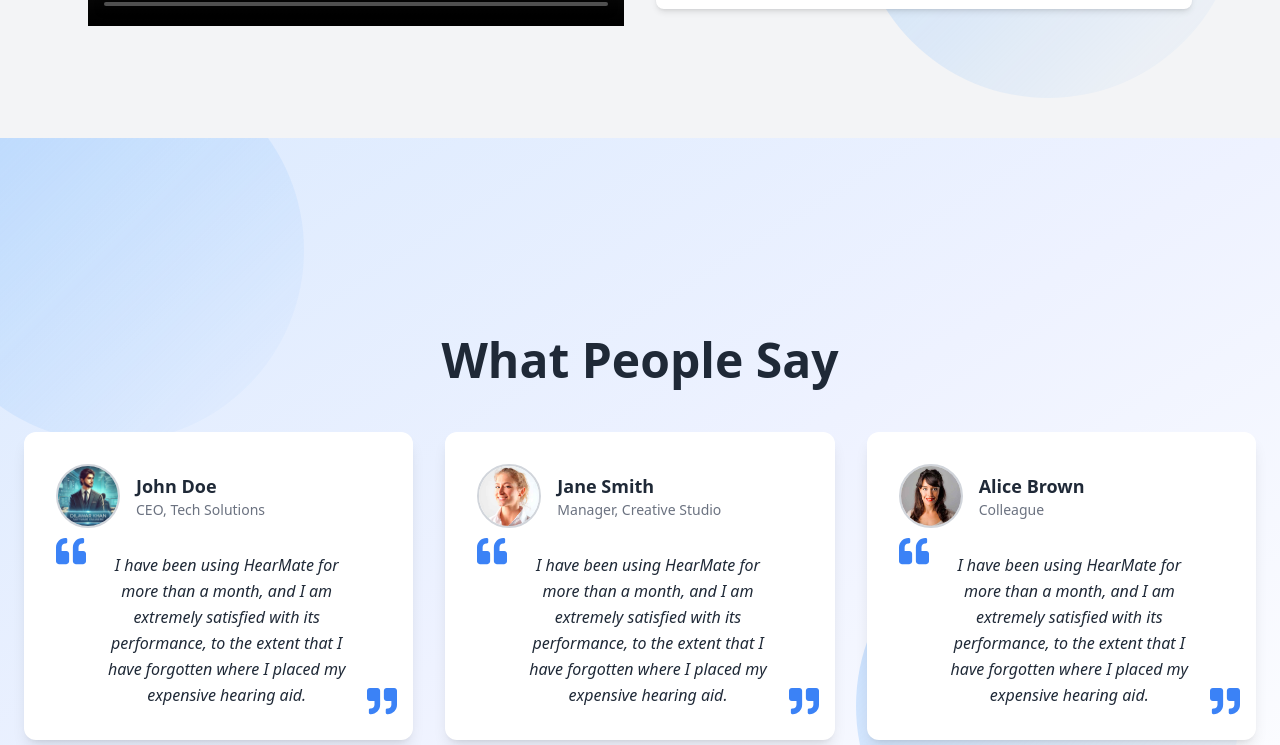
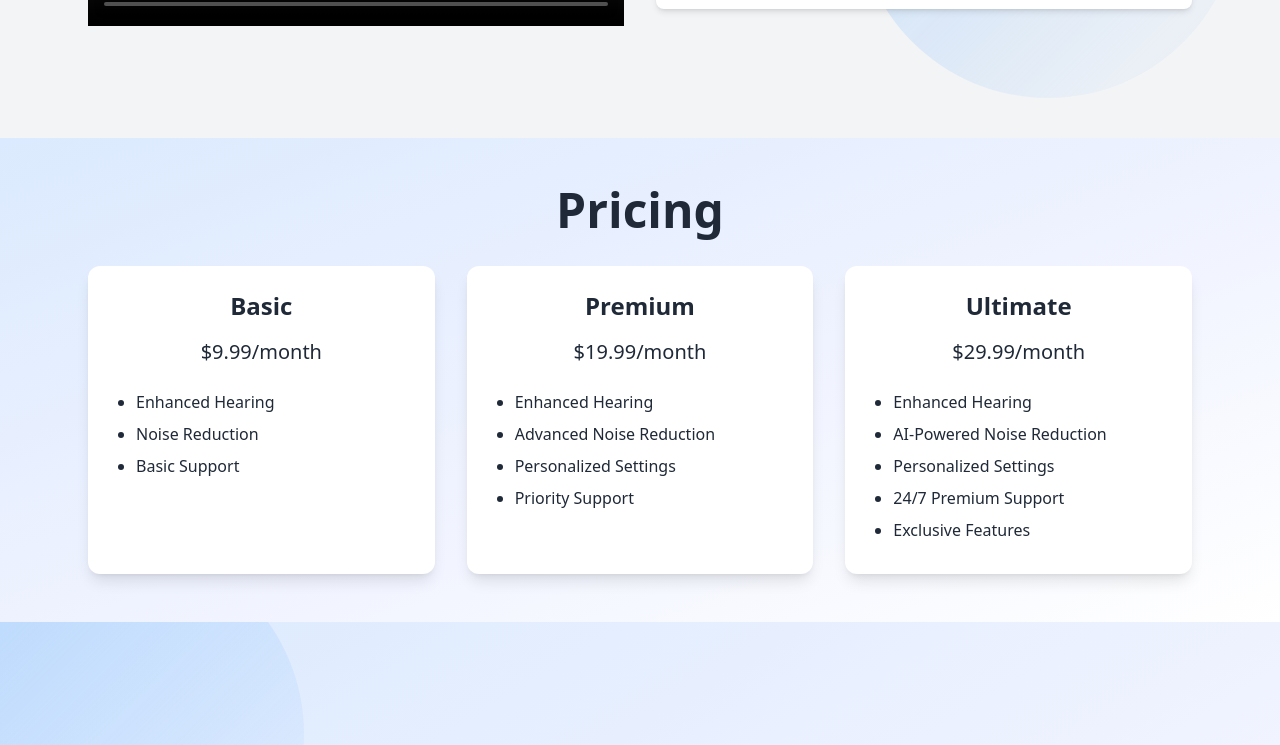
Before and after one commit to saimdev/hearmate, a React (Vite) app: page / in a window 1280 px wide. Shown: the part 3800-4545 px from the top of the page. Built offline with nearby package versions, Linux system fonts and the light colour scheme; grey boxes are pictures that could not be loaded.

Commit message:
Add Video Testimonial

```diff
--- /dev/null
+++ b/src/components/PricingSection.tsx
@@ -0,0 +1,85 @@
+import React, { useEffect, useState } from 'react';
+
+const PricingSection: React.FC = () => {
+
+
+    const [darkMode, setDarkMode] = useState(
+        document.documentElement.classList.contains('dark')
+      );
+
+      useEffect(() => {
+        const observer = new MutationObserver(() => {
+          setDarkMode(document.documentElement.classList.contains('dark'));
+        });
+
+        observer.observe(document.documentElement, { attributes: true });
+
+        return () => observer.disconnect();
+      }, []);
+
+  const pricingPlans = [
+    {
+      name: "Basic",
+      price: "$9.99/month",
+      features: [
+        "Enhanced Hearing",
+        "Noise Reduction",
+        "Basic Support",
+      ],
+    },
+    {
+      name: "Premium",
+      price: "$19.99/month",
+      features: [
+        "Enhanced Hearing",
+        "Advanced Noise Reduction",
+        "Personalized Settings",
+        "Priority Support",
+      ],
+    },
+    {
+      name: "Ultimate",
+      price: "$29.99/month",
+      features: [
+        "Enhanced Hearing",
+        "AI-Powered Noise Reduction",
+        "Personalized Settings",
+        "24/7 Premium Support",
+        "Exclusive Features",
+      ],
+    },
+  ];
+
+  return (
+    <section className={`py-12 ${
+        darkMode
+          ? 'bg-gradient-to-br from-gray-900 via-gray-800 to-gray-700 text-gray-100'
+          : 'bg-gradient-to-br from-blue-100 via-indigo-50 to-white text-gray-800'
+      }`}>
+      <div className="max-w-6xl px-4 mx-auto md:px-6">
+        <h2 className="text-3xl font-extrabold text-center mb-8 md:text-4xl lg:text-5xl">
+          Pricing
+        </h2>
+        <div className="grid grid-cols-1 md:grid-cols-3 gap-8">
+          {pricingPlans.map((plan, index) => (
+            <div key={index} className={`rounded-xl shadow-lg transform transition-transform duration-300 hover:scale-105 hover:shadow-2xl p-6 ${
+                darkMode ? 'bg-gray-800 text-gray-100' : 'bg-white text-gray-800'
+              }`}>
+              <h3 className="text-2xl font-bold mb-4 text-center ">{plan.name}</h3>
+              <p className="text-xl font-medium text-center mb-6">{plan.price}</p>
+              <ul className="list-disc pl-6 text-gray-700">
+                {plan.features.map((feature, i) => (
+                  <li key={i} className={`mb-2 ${
+                    darkMode ? 'text-gray-100' : 'text-gray-800'
+                  }`}>{feature}</li>
+                ))}
+              </ul>
+            </div>
+          ))}
+        </div>
+      </div>
+    </section>
+  );
+};
+
+export default PricingSection;
--- a/src/pages/Home.tsx
+++ b/src/pages/Home.tsx
@@ -7,6 +7,7 @@
 import Testimonials from "../components/Testimonials";
 import Contact from "../components/Contact";
 import DownloadNow from "../components/DownloadNow";
+import PricingSection from "../components/PricingSection";
 
 const Home: React.FC = () => {
   return (
@@ -27,6 +28,9 @@
         <Experience />
       </div> */}
       <div className="">
+        <PricingSection/>
+      </div>
+      <div className="">
         <Testimonials />
       </div>
       <div className="">
```
